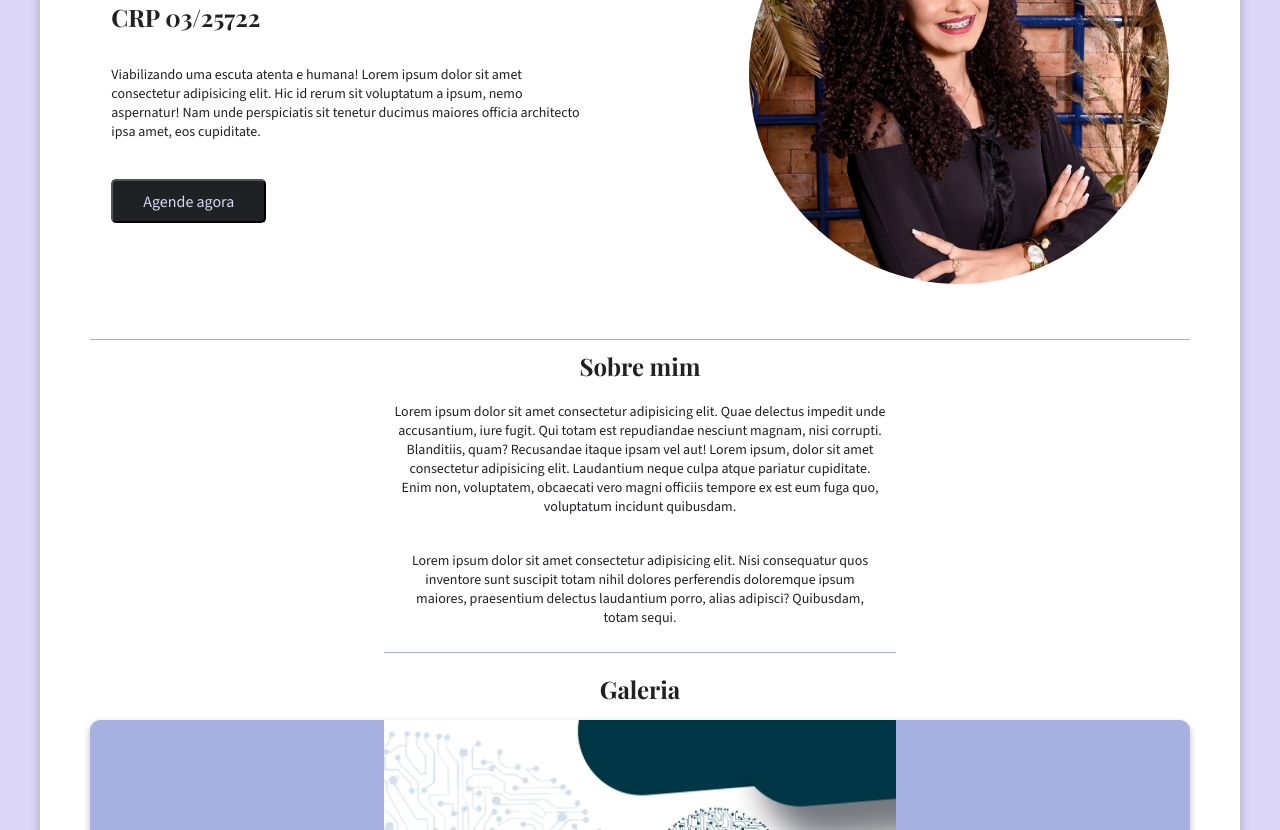
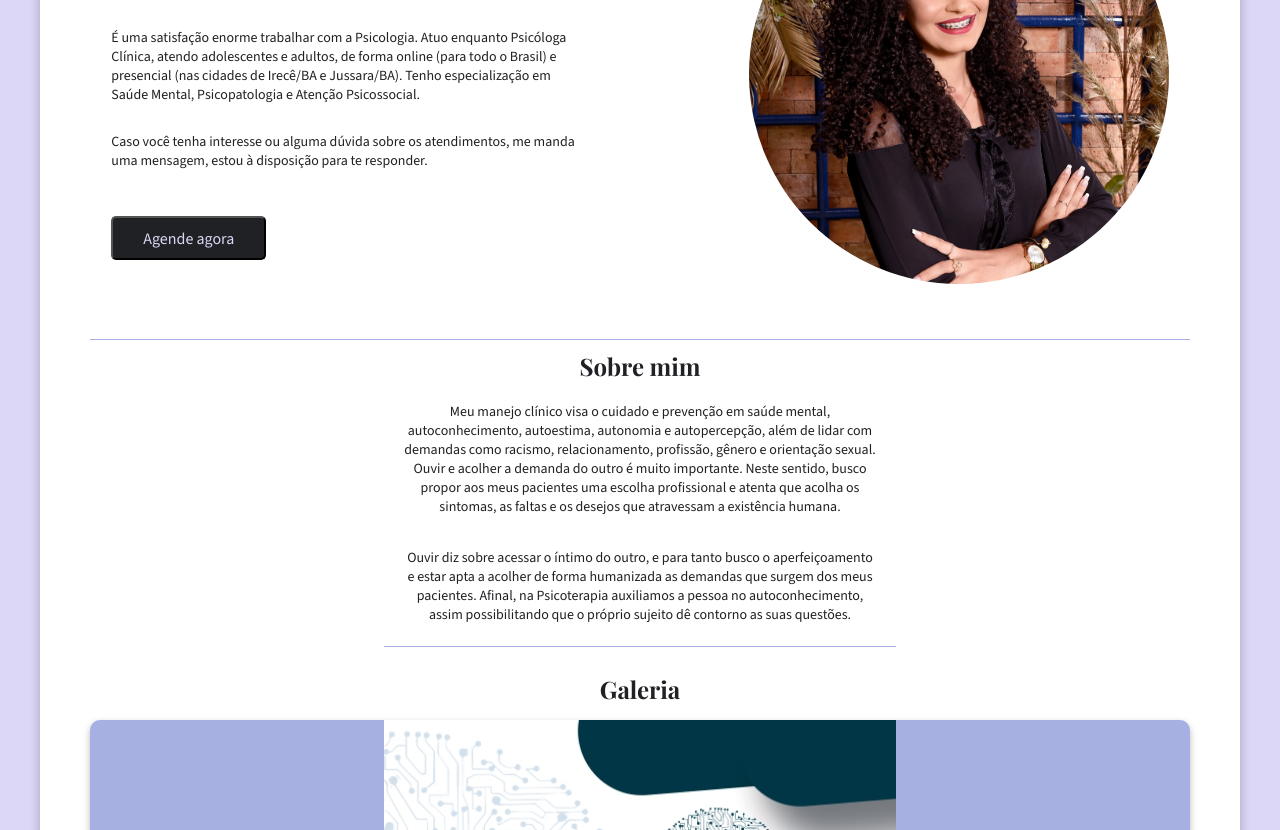
Before and after one commit to Pormiiles/Landing-Page-Psicologa, a plain HTML site: page index.html in a window 1280 px wide. Shown: the part 387-1217 px from the top of the page. Drawn offline with nearby package versions, Linux system fonts and the light colour scheme.

Commit message:
Atualizando conteúdo dos parágrafos

```diff
--- a/index.html
+++ b/index.html
@@ -23,7 +23,8 @@
             <div class="conteudo-principal-escrito">
                 <h1 class="conteudo-principal-escrito-titulo1">Psicóloga Daniela Costa</h1>
                 <h2 class="conteudo-principal-escrito-titulo2">CRP 03/25722</h2>
-                <p class="conteudo-principal-escrito-paragrafo">Viabilizando uma escuta atenta e humana! Lorem ipsum dolor sit amet consectetur adipisicing elit. Hic id rerum sit voluptatum a ipsum, nemo aspernatur! Nam unde perspiciatis sit tenetur ducimus maiores officia architecto ipsa amet, eos cupiditate.</p>
+                <p class="conteudo-principal-escrito-paragrafo">É uma satisfação enorme trabalhar com a Psicologia. Atuo enquanto Psicóloga Clínica, atendo adolescentes e adultos, de forma online (para todo o Brasil) e presencial (nas cidades de Irecê/BA e Jussara/BA). Tenho especialização em Saúde Mental, Psicopatologia e Atenção Psicossocial.</p>
+                <p class="conteudo-principal-escrito-paragrafo">Caso você tenha interesse ou alguma dúvida sobre os atendimentos, me manda uma mensagem, estou à disposição para te responder.</p>
                 <button class="conteudo-principal-botao"><a href="https://api.whatsapp.com/send/?phone=5574999329132&text&type=phone_number&app_absent=0" target="_blank">Agende agora</a></button>
             </div>
                 <img src="images/imagem-perfil.jpg" style="width: 420px; border-radius: 50%;">
@@ -31,8 +32,10 @@
 
         <div class="conteudo-secundario">
             <p style="font-size: 24px; font-weight: bold;" class="conteudo-secundario-paragrafo" id="prgf1">Sobre mim</p>
-            <p class="conteudo-secundario-paragrafo" id="prgf2">Lorem ipsum dolor sit amet consectetur adipisicing elit. Quae delectus impedit unde accusantium, iure fugit. Qui totam est repudiandae nesciunt magnam, nisi corrupti. Blanditiis, quam? Recusandae itaque ipsam vel aut! Lorem ipsum, dolor sit amet consectetur adipisicing elit. Laudantium neque culpa atque pariatur cupiditate. Enim non, voluptatem, obcaecati vero magni officiis tempore ex est eum fuga quo, voluptatum incidunt quibusdam.</p>
-            <p class="conteudo-secundario-paragrafo" id="prgf3">Lorem ipsum dolor sit amet consectetur adipisicing elit. Nisi consequatur quos inventore sunt suscipit totam nihil dolores perferendis doloremque ipsum maiores, praesentium delectus laudantium porro, alias adipisci? Quibusdam, totam sequi.</p>
+            <p class="conteudo-secundario-paragrafo" id="prgf2">
+                Meu manejo clínico visa o cuidado e prevenção em saúde mental, autoconhecimento, autoestima, autonomia e autopercepção, além de lidar com demandas como racismo, relacionamento, profissão, gênero e orientação sexual. Ouvir e acolher a demanda do outro é muito importante. Neste sentido, busco propor aos meus pacientes uma escolha profissional e atenta que acolha os sintomas, as faltas e os desejos que atravessam a existência humana.
+                </p>
+            <p class="conteudo-secundario-paragrafo" id="prgf3">Ouvir diz sobre acessar o íntimo do outro, e para tanto busco o aperfeiçoamento e estar apta a acolher de forma humanizada as demandas que surgem dos meus pacientes. Afinal, na Psicoterapia auxiliamos a pessoa no autoconhecimento, assim possibilitando que o próprio sujeito dê contorno as suas questões.</p>
         </div>
 
         <div class="conteudo-terciario">
@@ -68,7 +71,7 @@
             </div>
 
             <div class="conteudo-quaternario-secao2">
-                <p class="conteudo-quaternario-secao2-paragrafo">"Lorem ipsum, dolor sit amet consectetur adipisicing elit. Amet adipisci voluptatem architecto odio quia maiores eos delectus alias. Hic sunt dignissimos quod totam, quas itaque. Aspernatur, optio. Labore, officiis nesciunt?" - Tal Pessoa.</p>
+                <p class="conteudo-quaternario-secao2-paragrafo">"O Ser humano sabe fazer dos obstáculos novos caminhos, porque à vida basta o espaço de uma fresta para renascer." - Ernesto Sabato</p>
             </div>
         </div>
     </main>
--- a/style.css
+++ b/style.css
@@ -84,7 +84,7 @@ main {
 }
 
 .conteudo-principal-botao {
-    margin-top: 10px;
+    margin-top: -20px;
     height: 35px;
     width: 155px;
     padding: 20px;
@@ -136,7 +136,7 @@ main {
 }
 
 #prgf3 {
-    padding: 25px;
+    padding: 22px;
     width: 512px;
     margin: auto;
     border-bottom: 0.4px solid #A6B1E1;
@@ -211,9 +211,8 @@ main {
 
 .conteudo-quaternario-secao2-paragrafo {
     margin: auto;
-    margin-top: 50px;
-    margin-bottom: 50px;
-    padding: 0px 0px 0px 0px;
+    margin-top: 45px;
+    margin-bottom: 45px;
     width: 512px;
     text-align: center;
     font-size: 14px;
```
